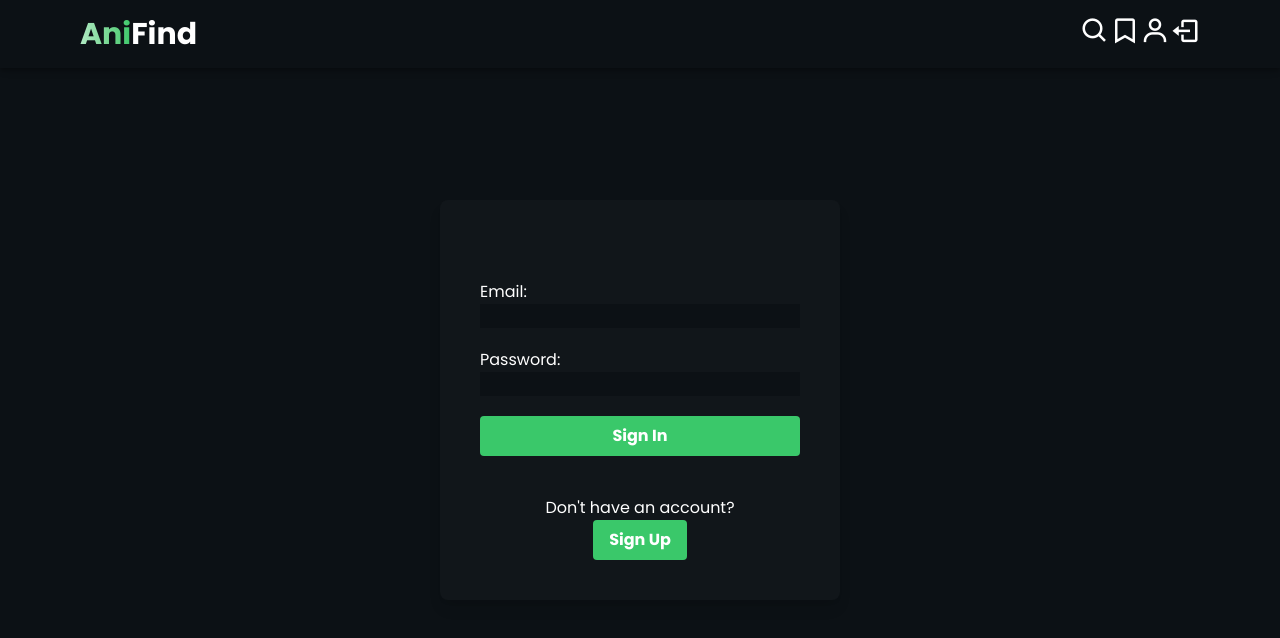
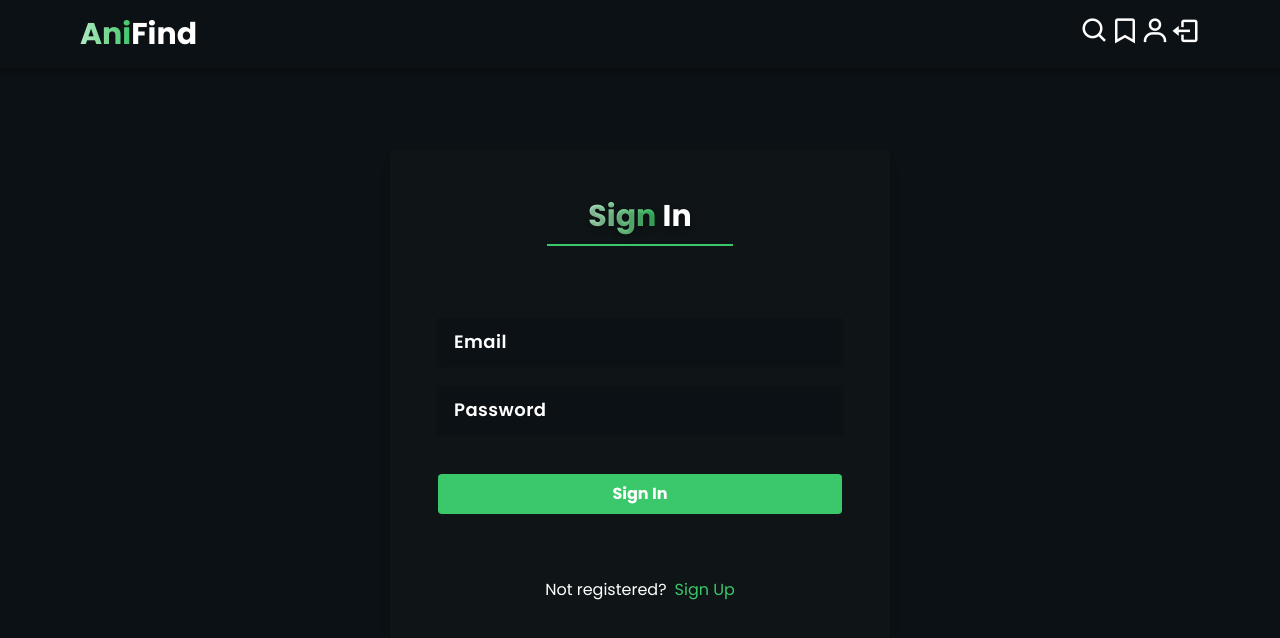
Before and after one commit to aluciencozy/anifind-fullstack, a React (Vite) app in the folder client/: page /sign-in in a window 1280 px wide. Shown: the top 638 px of the page. Built offline with nearby package versions, Linux system fonts and the light colour scheme; a web font is replaced by a local one.

Commit message:
styles sign in/up pages

```diff
--- a/client/src/index.css
+++ b/client/src/index.css
@@ -51,6 +51,14 @@ body {
       linear-gradient(to left, transparent 80%, var(--color-bg)),
       linear-gradient(#0c111500, #0c11158a);
   }
+
+  .label-form {
+      @apply text-lg font-semibold tracking-wide absolute left-4 top-1/2 -translate-y-1/2 pointer-events-none transition-all duration-300;
+  }
+
+  .input-form {
+    @apply bg-(--color-bg) relative border-(--color-primary) shadow-sm outline-0 w-full px-4 pt-5 pb-1 transition-all duration-300;
+  }
 }
 
 @utility hide-scrollbar {
--- a/client/src/pages/SignInPage.jsx
+++ b/client/src/pages/SignInPage.jsx
@@ -39,17 +39,28 @@ const SignInPage = () => {
 
   return (
     <main className="w-full h-screen flex justify-center items-center text-white">
-      <div className="flex flex-col items-center bg-(--color-bg-secondary) h-[400px] w-[400px] rounded-lg shadow-lg p-10">
-        <form onSubmit={handleSubmit} className="h-full w-full flex flex-col justify-center">
-          <label htmlFor="email">Email:</label>
-          <input type="email" id="email" name="email" value={email} onChange={handleChange} required className="bg-(--color-bg) mb-5" />
-          <label htmlFor="password">Password:</label>
-          <input type="password" id="password" name="password" value={password} onChange={handleChange} required className="bg-(--color-bg) mb-5" />
-          <button type="submit" className="bg-(--color-primary) hover:bg-(--color-primary-hover) text-white font-bold py-2 px-4 rounded cursor-pointer transition-colors duration-200">Sign In</button>
+      <div className="flex flex-col items-center bg-(--color-bg-secondary)/60 h-[500px] w-[500px] shadow-lg rounded-sm p-12">
+        <div className="relative">
+          <h1 className="text-3xl font-bold mb-5 text-shadow-lg after:h-0.5 after:w-[180%] after:absolute after:bottom-2 after:left-1/2 after:-translate-x-1/2 after:bg-(--color-primary) after:shadow-xl">
+            <span className="bg-clip-text text-transparent bg-linear-to-r from-(--color-secondary) to-(--color-primary)">
+            Sign
+            </span> In
+          </h1>
+        </div>
+        <form onSubmit={handleSubmit} className="h-full w-full flex flex-col gap-y-5 justify-center">
+          <div className="relative flex flex-col w-full after:w-full after:h-0.5 after:bg-(--color-primary) after:absolute after:bottom-0 after:left-0 after:transition-all after:duration-300 after:content-[''] after:scale-x-0 after:origin-center focus-within:after:scale-x-100">
+            <input type="email" id="email" name="email" value={email} placeholder=" " onChange={handleChange} required className="input-form peer focus:outline-none" />
+            <label htmlFor="email" className="label-form peer-placeholder-shown:scale-100 peer-focus:scale-60 peer-focus:-translate-y-7 peer-focus:translate-x-[-20%] peer-[:not(:placeholder-shown)]:scale-60 peer-[:not(:placeholder-shown)]:-translate-y-7 peer-[:not(:placeholder-shown)]:translate-x-[-20%] peer-focus:text-gray-500">Email</label>
+          </div>
+          <div className="relative flex flex-col w-full after:w-full after:h-0.5 after:bg-(--color-primary) after:absolute after:bottom-0 after:left-0 after:transition-all after:duration-300 after:content-[''] after:scale-x-0 after:origin-center focus-within:after:scale-x-100">
+            <input type="password" id="password" name="password" value={password} placeholder=" " onChange={handleChange} required className="peer input-form focus:outline-none" />
+            <label htmlFor="password" className="label-form peer-placeholder-shown:scale-100 peer-focus:scale-60 peer-focus:-translate-y-7 peer-focus:translate-x-[-20%] peer-[:not(:placeholder-shown)]:scale-60 peer-[:not(:placeholder-shown)]:-translate-y-7 peer-[:not(:placeholder-shown)]:translate-x-[-20%] peer-focus:text-gray-500 peer-[:not(:placeholder-shown)]:text-gray-500">Password</label>
+          </div>
+          <button type="submit" className="bg-(--color-primary) hover:bg-(--color-primary)/20 hover:text-(--color-primary) text-white font-bold py-2 px-4 rounded cursor-pointer transition-colors duration-200 mt-5">Sign In</button>
         </form>
-        <div className="flex flex-col justify-center items-center">
-          <p className="text-white">Don't have an account?</p>
-          <Link to="/sign-up" className="bg-(--color-primary) hover:bg-(--color-primary-hover) text-white font-bold py-2 px-4 rounded cursor-pointer transition-colors duration-200">Sign Up</Link>
+        <div className="flex gap-x-2 justify-center items-center">
+          <p className="text-white">Not registered?</p>
+          <Link to="/sign-up" className="text-(--color-primary) hover:text-(--color-secondary) transition-colors duration-300">Sign Up</Link>
         </div>
       </div>
     </main>
--- a/client/src/pages/SignUpPage.jsx
+++ b/client/src/pages/SignUpPage.jsx
@@ -1,5 +1,5 @@
 import React, { useState } from 'react';
-import { useNavigate } from 'react-router-dom';
+import { Link, useNavigate } from 'react-router-dom'
 import axios from 'axios';
 
 const SignUpPage = () => {
@@ -41,16 +41,33 @@ const SignUpPage = () => {
 
   return (
     <main className="w-full h-screen flex justify-center items-center text-white">
-      <div className="flex items-center bg-(--color-bg-secondary) h-[400px] w-[400px] rounded-lg shadow-lg p-10">
-        <form onSubmit={handleSubmit} className="h-full w-full flex flex-col justify-center">
-          <label htmlFor="username">Name:</label>
-          <input type="text" id="username" name="username" value={username} onChange={handleChange} required className="bg-(--color-bg) mb-5" />
-          <label htmlFor="email">Email:</label>
-          <input type="email" id="email" name="email" value={email} onChange={handleChange} required className="bg-(--color-bg) mb-5" />
-          <label htmlFor="password">Password:</label>
-          <input type="password" id="password" name="password" value={password} onChange={handleChange} required className="bg-(--color-bg) mb-5" />
-          <button type="submit" className="bg-(--color-primary) hover:bg-(--color-primary-hover) text-white font-bold py-2 px-4 rounded cursor-pointer transition-colors duration-200">Sign Up</button>
+      <div className="flex flex-col items-center bg-(--color-bg-secondary)/60 h-[500px] w-[500px] shadow-lg rounded-sm p-12">
+        <div className="relative">
+          <h1 className="text-3xl font-bold mb-5 text-shadow-lg after:h-0.5 after:w-[180%] after:absolute after:bottom-2 after:left-1/2 after:-translate-x-1/2 after:bg-(--color-primary) after:shadow-xl">
+            <span className="bg-clip-text text-transparent bg-linear-to-r from-(--color-secondary) to-(--color-primary)">
+            Sign
+            </span> Up
+          </h1>
+        </div>
+        <form onSubmit={handleSubmit} className="h-full w-full flex flex-col gap-y-5 justify-center">
+          <div className="relative flex flex-col w-full after:w-full after:h-0.5 after:bg-(--color-primary) after:absolute after:bottom-0 after:left-0 after:transition-all after:duration-300 after:content-[''] after:scale-x-0 after:origin-center focus-within:after:scale-x-100">
+            <input type="text" id="username" name="username" value={username} placeholder=" " onChange={handleChange} required className="input-form peer focus:outline-none" />
+            <label htmlFor="username" className="label-form peer-placeholder-shown:scale-100 peer-focus:scale-60 peer-focus:-translate-y-7 peer-focus:translate-x-[-20%] peer-[:not(:placeholder-shown)]:scale-60 peer-[:not(:placeholder-shown)]:-translate-y-7 peer-[:not(:placeholder-shown)]:translate-x-[-20%] peer-focus:text-gray-500">Username</label>
+          </div>
+          <div className="relative flex flex-col w-full after:w-full after:h-0.5 after:bg-(--color-primary) after:absolute after:bottom-0 after:left-0 after:transition-all after:duration-300 after:content-[''] after:scale-x-0 after:origin-center focus-within:after:scale-x-100">
+            <input type="email" id="email" name="email" value={email} placeholder=" " onChange={handleChange} required className="input-form peer focus:outline-none" />
+            <label htmlFor="email" className="label-form peer-placeholder-shown:scale-100 peer-focus:scale-60 peer-focus:-translate-y-7 peer-focus:translate-x-[-20%] peer-[:not(:placeholder-shown)]:scale-60 peer-[:not(:placeholder-shown)]:-translate-y-7 peer-[:not(:placeholder-shown)]:translate-x-[-20%] peer-focus:text-gray-500">Email</label>
+          </div>
+          <div className="relative flex flex-col w-full after:w-full after:h-0.5 after:bg-(--color-primary) after:absolute after:bottom-0 after:left-0 after:transition-all after:duration-300 after:content-[''] after:scale-x-0 after:origin-center focus-within:after:scale-x-100">
+            <input type="password" id="password" name="password" value={password} placeholder=" " onChange={handleChange} required className="peer input-form focus:outline-none" />
+            <label htmlFor="password" className="label-form peer-placeholder-shown:scale-100 peer-focus:scale-60 peer-focus:-translate-y-7 peer-focus:translate-x-[-20%] peer-[:not(:placeholder-shown)]:scale-60 peer-[:not(:placeholder-shown)]:-translate-y-7 peer-[:not(:placeholder-shown)]:translate-x-[-20%] peer-focus:text-gray-500 peer-[:not(:placeholder-shown)]:text-gray-500">Password</label>
+          </div>
+          <button type="submit" className="bg-(--color-primary) hover:bg-(--color-primary)/20 hover:text-(--color-primary) text-white font-bold py-2 px-4 rounded cursor-pointer transition-colors duration-200 mt-5">Sign Up</button>
         </form>
+        <div className="flex gap-x-2 justify-center items-center">
+          <p className="text-white">Already registered?</p>
+          <Link to="/sign-in" className="text-(--color-primary) hover:text-(--color-secondary) transition-colors duration-300">Sign In</Link>
+        </div>
       </div>
     </main>
   )
```
